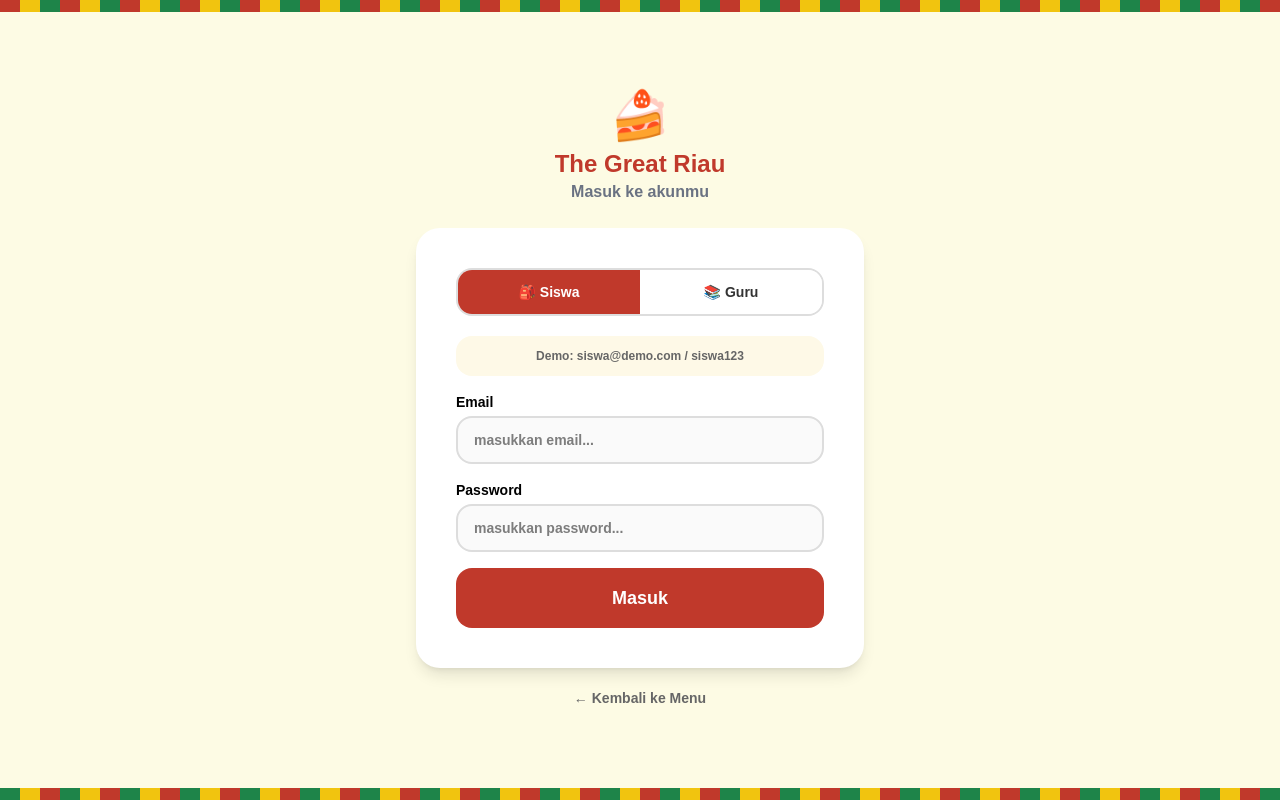
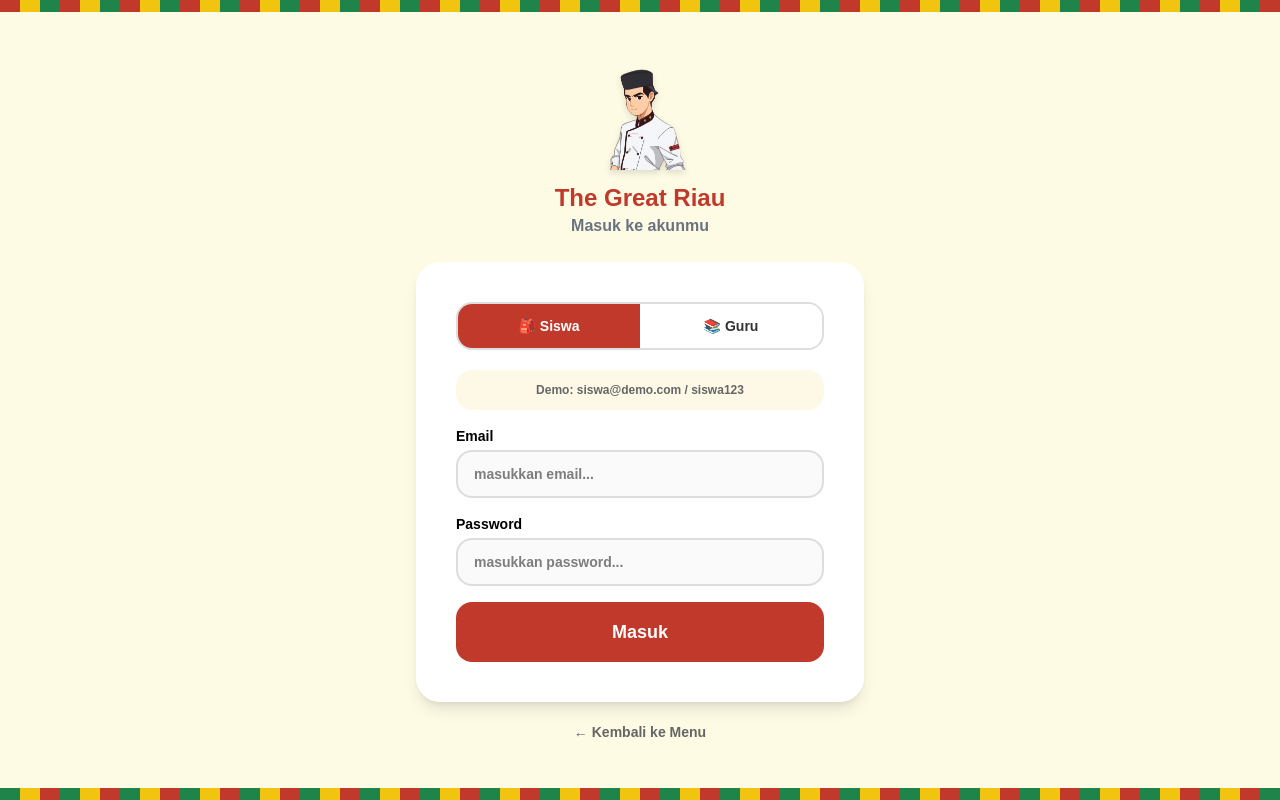
Before and after one commit to fidiakacoderlearner/great-riau-mathbiz, a React (Vite) app: page /login in a window 1280 px wide. Built offline with nearby package versions, Linux system fonts and the light colour scheme.

Commit message:
feat: memasang asset maskot ke login page

```diff
--- a/src/pages/LoginPage.jsx
+++ b/src/pages/LoginPage.jsx
@@ -1,6 +1,7 @@
 import { useState } from 'react'
 import { useNavigate } from 'react-router-dom'
 import { useGame } from '../context/GameContext'
+import imgMaskot from '../assets/maskot.png'
 
 const STRIPE_ATAS  = 'repeating-linear-gradient(90deg,#C0392B 0,#C0392B 20px,#F1C40F 20px,#F1C40F 40px,#1E8449 40px,#1E8449 60px)'
 const STRIPE_BAWAH = 'repeating-linear-gradient(90deg,#1E8449 0,#1E8449 20px,#F1C40F 20px,#F1C40F 40px,#C0392B 40px,#C0392B 60px)'
@@ -48,7 +49,11 @@ function LoginPage() {
 
         {/* Header */}
         <div className="text-center mb-6">
-          <div className="text-5xl mb-2">🍰</div>
+          <img
+            src={imgMaskot}
+            alt="Maskot Koki The Great Riau"
+            className="w-24 h-24 md:w-28 md:h-28 mx-auto mb-3 object-contain drop-shadow-md"
+          />
           <h1 className="text-2xl font-black" style={{ color: '#C0392B' }}>
             The Great Riau
           </h1>
```
